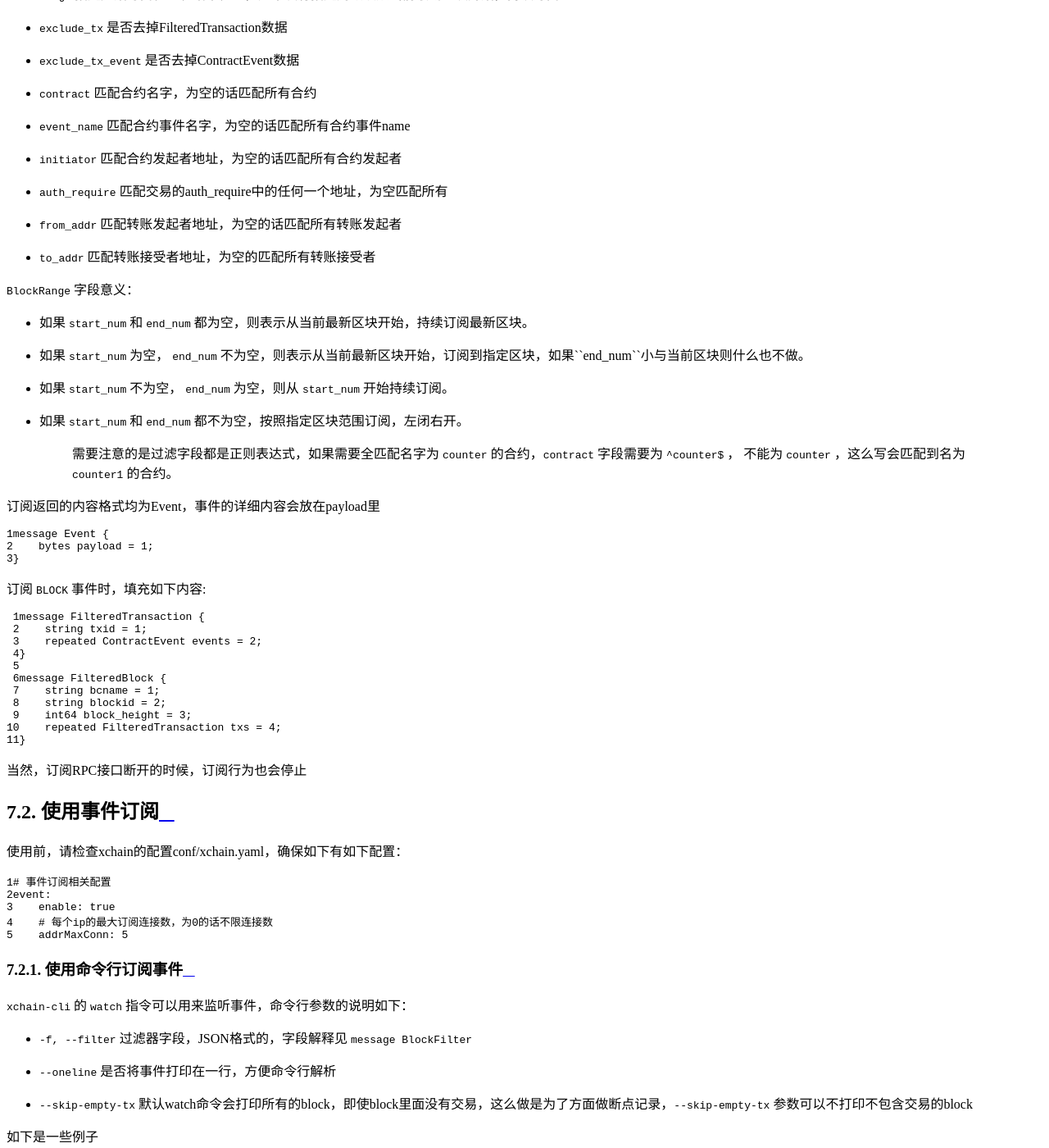
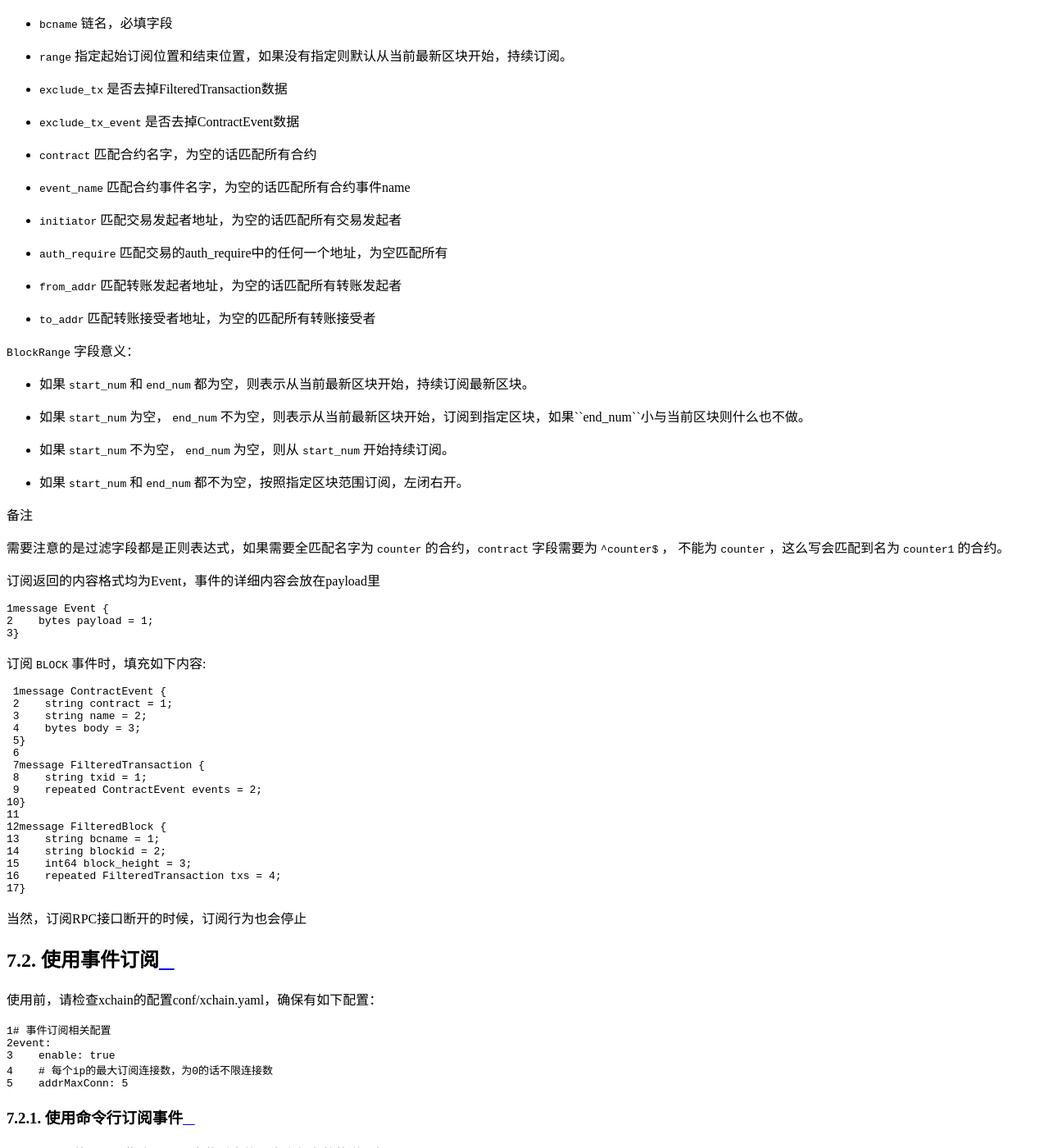
Before and after one commit to xuperchain/docs, a Sphinx documentation site: the page built from source/advanced_usage/subscribe.rst, in a window 1280 px wide and 1400 px high, scrolled down 2790 px. Shown: the whole window at 82% size. Built offline with Sphinx 7.4.7 and the Read the Docs theme 2.0.0, drawn with Linux system fonts in a browser that asks for light colours; comment, search, counter and statistics services are not loaded; some of the changed text lies outside the part shown.

Commit message:
fix doc of event

```diff
--- a/source/advanced_usage/subscribe.rst
+++ b/source/advanced_usage/subscribe.rst
@@ -51,6 +51,11 @@
         string to_addr = 15;
     }
 
+    message BlockRange {
+        string start = 1;
+        string end = 2;
+    }
+
 其中各个字段的说明如下：
 
 - ``bcname`` 链名，必填字段
@@ -59,7 +64,7 @@
 - ``exclude_tx_event`` 是否去掉ContractEvent数据
 - ``contract`` 匹配合约名字，为空的话匹配所有合约
 - ``event_name`` 匹配合约事件名字，为空的话匹配所有合约事件name
-- ``initiator`` 匹配合约发起者地址，为空的话匹配所有合约发起者
+- ``initiator`` 匹配交易发起者地址，为空的话匹配所有交易发起者
 - ``auth_require`` 匹配交易的auth_require中的任何一个地址，为空匹配所有
 - ``from_addr`` 匹配转账发起者地址，为空的话匹配所有转账发起者
 - ``to_addr`` 匹配转账接受者地址，为空的匹配所有转账接受者
@@ -71,6 +76,7 @@
 - 如果 ``start_num`` 不为空， ``end_num`` 为空，则从 ``start_num`` 开始持续订阅。
 - 如果 ``start_num`` 和 ``end_num`` 都不为空，按照指定区块范围订阅，左闭右开。
 
+.. note::
     需要注意的是过滤字段都是正则表达式，如果需要全匹配名字为 ``counter`` 的合约，``contract`` 字段需要为 ``^counter$`` ，
     不能为 ``counter`` ，这么写会匹配到名为 ``counter1`` 的合约。
 
@@ -87,6 +93,12 @@
 
 .. code-block:: protobuf
     :linenos:
+
+    message ContractEvent {
+        string contract = 1;
+        string name = 2;
+        bytes body = 3;
+    }
 
     message FilteredTransaction {
         string txid = 1;
@@ -105,7 +117,7 @@
 
 使用事件订阅
 ------------
-使用前，请检查xchain的配置conf/xchain.yaml，确保如下有如下配置：
+使用前，请检查xchain的配置conf/xchain.yaml，确保有如下配置：
 
 .. code-block:: yaml
     :linenos:
```
